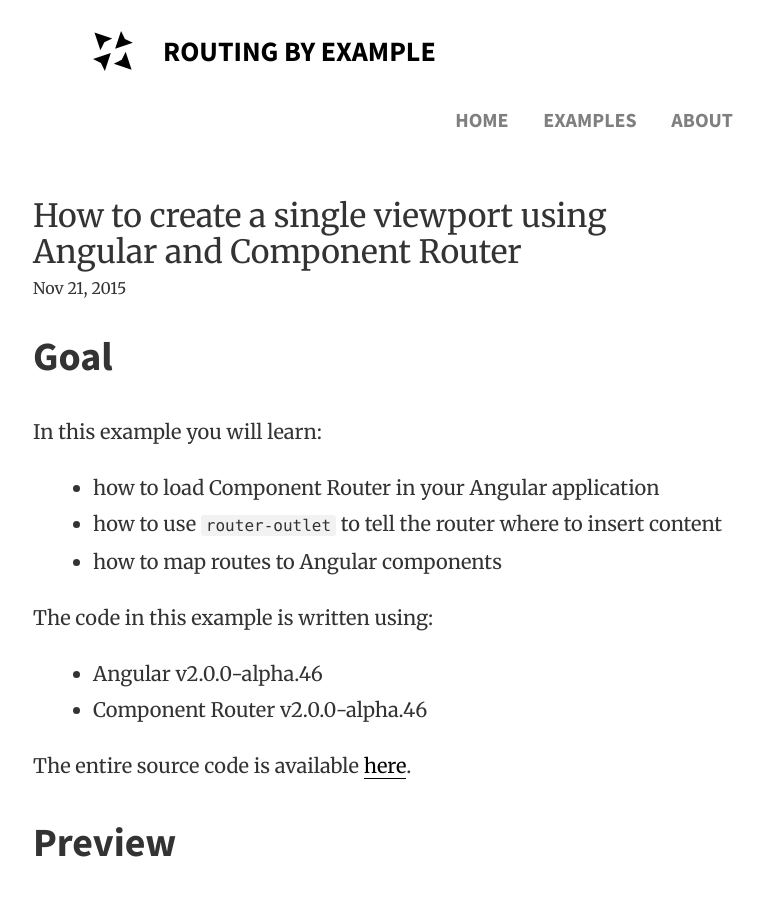
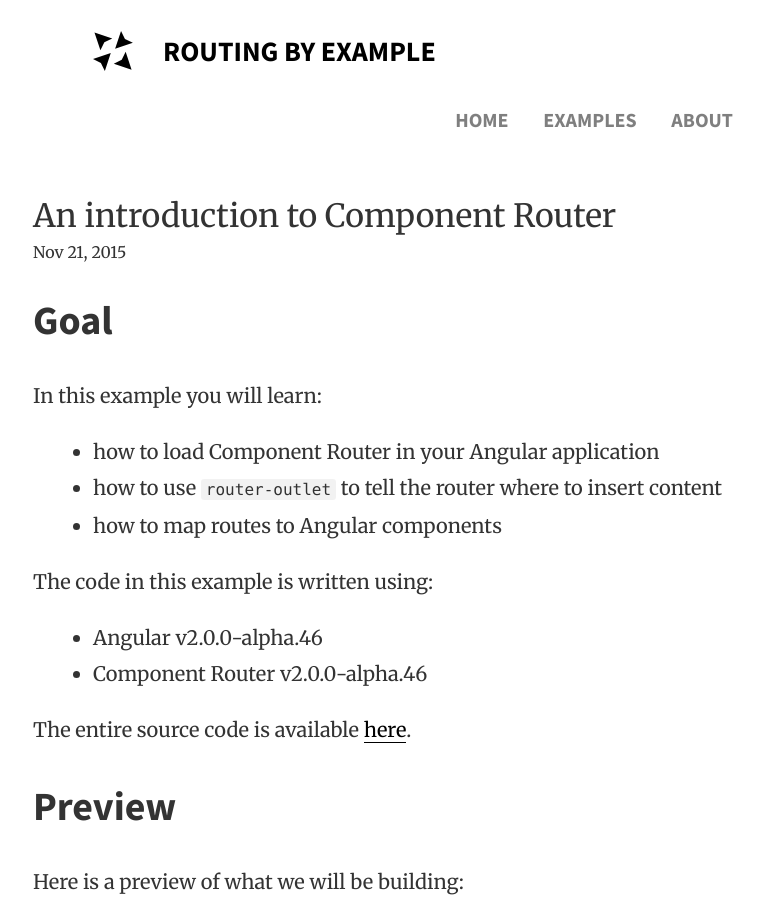
Before and after one commit to routingbyexample/routingbyexample.github.io, a Jekyll site: the page built from _posts/2015-11-21-an-introduction-to-component-router.md, in a window 1280 px wide and 900 px high. Shown: the whole window, without its empty margins (257-1021 px from the left). Built offline with Jekyll 4.4.1, drawn with Linux system fonts in a browser that asks for light colours.

Commit message:
refactor(_posts): rename example #1

```diff
--- a/_posts/2015-11-21-angular2-component-router-single-viewport.md
+++ b/_posts/2015-11-21-an-introduction-to-component-router.md
@@ -1,6 +1,6 @@
 ---
 layout: post
-title:  "How to create a single viewport using Angular and Component Router"
+title:  "An introduction to Component Router"
 date:   2015-11-21 00:00:00
 categories: angular2 component-router
 tags: angular angular2 component-router
```
